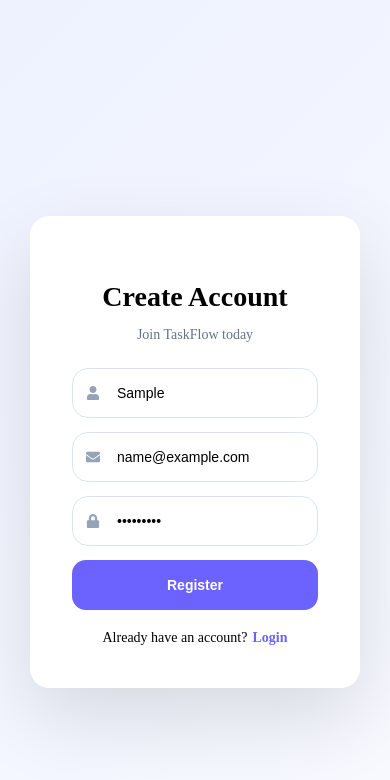
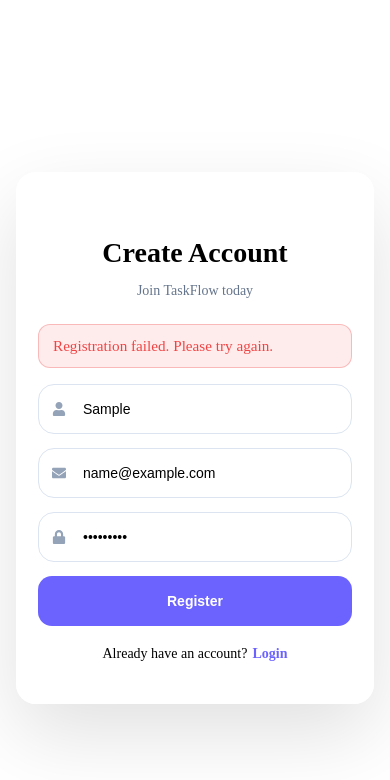
Before and after one commit to Mayur-Rithe-14/task-management-webapp, a React (Vite) app in the folder client/: page /register in a window 390 px wide. Both pictures are taken after typing "Sample", "name@example.com", "Sample123" into the empty fields and a click on the button "Register". Shown: the top 780 px of the page. Built offline with nearby package versions, Linux system fonts and the light colour scheme; no server answers.

Commit message:
Some styling added for authentication

```diff
--- a/client/src/Styles/Auth.css
+++ b/client/src/Styles/Auth.css
@@ -7,13 +7,40 @@ body,
   height: 100%;
 }
 
+.auth-error {
+  padding: 12px 14px;
+  margin-bottom: 16px;
+  background: rgba(239, 68, 68, 0.1);
+  border: 1px solid rgba(239, 68, 68, 0.3);
+  color: #ef4444;
+  font-size: 0.95rem;
+  font-weight: 500;
+  border-radius: 12px;
+}
+
+button:disabled {
+  opacity: 0.7;
+  cursor: not-allowed;
+}
+
+.auth-success {
+  width: 100%;
+  padding: 12px 14px;
+  margin-bottom: 16px;
+  background: rgba(34, 197, 94, 0.1);
+  border: 1px solid rgba(34, 197, 94, 0.3);
+  color: #22c55e;
+  font-size: 0.95rem;
+  font-weight: 500;
+  border-radius: 12px;
+}
+
 .auth-page {
   min-height: 100vh;
-  background: linear-gradient(135deg, #eef2ff 0%, #f8faff 100%);
   display: flex;
   justify-content: center;
   align-items: center;
-  padding: 30px;
+  padding: 20px;
 }
 
 /* ONE BIG CARD */
@@ -398,28 +425,44 @@ body,
 /* TABLET & MOBILE */
 
 @media (max-width: 768px) {
+  .auth-page {
+    display: flex;
+    justify-content: center;
+    align-items: center;
+    margin: 0;
+    padding: 16px;
+  }
+
   .auth-main-card {
+    width: 100%;
+    min-height: auto;
     flex-direction: column;
-    width: 95%;
-    min-height: auto;
+    border-radius: 24px;
   }
 
   .auth-banner {
     display: none;
   }
 
+  .auth-form-section {
+    width: 100%;
+    padding: 0;
+  }
+
   .auth-card {
+    width: 100%;
     max-width: 100%;
-    width: 100%;
-    padding: 30px;
+    padding: 32px 24px;
+    box-sizing: border-box;
   }
 
   .auth-card h2 {
-    font-size: 32px;
+    font-size: 2rem;
+    text-align: center;
   }
 
   .auth-card p {
-    font-size: 15px;
+    text-align: center;
   }
 
   .input-group {
@@ -428,27 +471,41 @@ body,
 
   .auth-card input {
     width: 100%;
-    height: 54px;
-    padding-left: 48px;
-    font-size: 15px;
-  }
-
-  .input-icon {
-    left: 16px;
-    font-size: 15px;
+    height: 56px;
+    font-size: 16px;
   }
 
   .auth-card button {
     width: 100%;
-    height: 54px;
-    font-size: 15px;
+    height: 56px;
+    font-size: 16px;
+  }
+
+  .mobile-logo {
+    width: 60px;
+    height: 60px;
+    margin: 0 auto 16px;
+
+    background: linear-gradient(135deg, #6c63ff, #8b5cf6);
+    color: white;
+
+    border-radius: 16px;
+
+    display: flex;
+    align-items: center;
+    justify-content: center;
+
+    font-size: 24px;
+    font-weight: bold;
   }
 }
-
 /* VERY SMALL PHONES */
 
 @media (max-width: 480px) {
   .auth-main-card {
+    display: flex;
+    justify-content: center;
+    align-items: center;
     width: 100%;
     border-radius: 20px;
   }
--- a/client/src/pages/Login.jsx
+++ b/client/src/pages/Login.jsx
@@ -7,6 +7,8 @@ import "../Styles/Auth.css";
 
 const Login = () => {
   const navigate = useNavigate();
+  const [error, setError] = useState("");
+  const [loading, setLoading] = useState(false);
 
   const [formData, setFormData] = useState({
     email: "",
@@ -23,6 +25,9 @@ const Login = () => {
   const handleSubmit = async (e) => {
     e.preventDefault();
 
+    setError("");
+    setLoading(true);
+
     try {
       const {data} = await API.post("/auth/login", formData);
 
@@ -38,8 +43,9 @@ const Login = () => {
 
       navigate("/dashboard", {replace: true});
     } catch (error) {
-      console.log(error);
-      alert("Invalid Credentials");
+      setError(error.response?.data?.message || "Invalid email or password");
+    } finally {
+      setLoading(false);
     }
   };
 
@@ -56,7 +62,6 @@ const Login = () => {
           <div className="banner-content">
             <div className="banner-logo">
               <div className="banner-logo-icon">✓</div>
-
               <div>
                 <h3>TaskFlow</h3>
                 <span>Welcome to TaskFlow</span>
@@ -126,6 +131,8 @@ const Login = () => {
             <h2>Login</h2>
             <p>Access your TaskFlow workspace</p>
 
+            {error && <div className="auth-error">{error}</div>}
+
             <form onSubmit={handleSubmit}>
               <div className="input-group">
                 <FaEnvelope className="input-icon" />
@@ -135,6 +142,7 @@ const Login = () => {
                   name="email"
                   placeholder="Email Address"
                   onChange={handleChange}
+                  disabled={loading}
                   required
                 />
               </div>
@@ -147,11 +155,14 @@ const Login = () => {
                   name="password"
                   placeholder="Password"
                   onChange={handleChange}
+                  disabled={loading}
                   required
                 />
               </div>
 
-              <button type="submit">Login</button>
+              <button type="submit" disabled={loading}>
+                {loading ? "Logging in..." : "Login"}
+              </button>
             </form>
 
             <div className="auth-link">
--- a/client/src/pages/Register.jsx
+++ b/client/src/pages/Register.jsx
@@ -7,6 +7,10 @@ import "../Styles/Auth.css";
 
 const Register = () => {
   const navigate = useNavigate();
+
+  const [error, setError] = useState("");
+  const [success, setSuccess] = useState("");
+  const [loading, setLoading] = useState(false);
 
   const [formData, setFormData] = useState({
     name: "",
@@ -24,12 +28,25 @@ const Register = () => {
   const handleSubmit = async (e) => {
     e.preventDefault();
 
+    setError("");
+    setSuccess("");
+    setLoading(true);
+
     try {
       await API.post("/auth/register", formData);
 
-      navigate("/login", {replace: true});
+      setSuccess("Account created successfully! Redirecting...");
+
+      setTimeout(() => {
+        navigate("/login", {replace: true});
+      }, 1500);
     } catch (error) {
-      console.log(error);
+      setError(
+        error.response?.data?.message ||
+          "Registration failed. Please try again.",
+      );
+    } finally {
+      setLoading(false);
     }
   };
 
@@ -53,6 +70,9 @@ const Register = () => {
             <h2>Create Account</h2>
             <p>Join TaskFlow today</p>
 
+            {error && <div className="auth-error">{error}</div>}
+            {success && <div className="auth-success">{success}</div>}
+
             <form onSubmit={handleSubmit}>
               <div className="input-group">
                 <FaUser className="input-icon" />
@@ -60,6 +80,7 @@ const Register = () => {
                 <input
                   type="text"
                   name="name"
+                  disabled={loading}
                   placeholder="Full Name"
                   onChange={handleChange}
                   required
@@ -72,6 +93,7 @@ const Register = () => {
                 <input
                   type="email"
                   name="email"
+                  disabled={loading}
                   placeholder="Email Address"
                   onChange={handleChange}
                   required
@@ -84,13 +106,16 @@ const Register = () => {
                 <input
                   type="password"
                   name="password"
+                  disabled={loading}
                   placeholder="Password"
                   onChange={handleChange}
                   required
                 />
               </div>
 
-              <button type="submit">Register</button>
+              <button type="submit" disabled={loading}>
+                {loading ? "Creating Account..." : "Register"}
+              </button>
             </form>
 
             <div className="auth-link">
```
Also changed, not shown: 1 other file (tests, documents, lock files or other folders).
